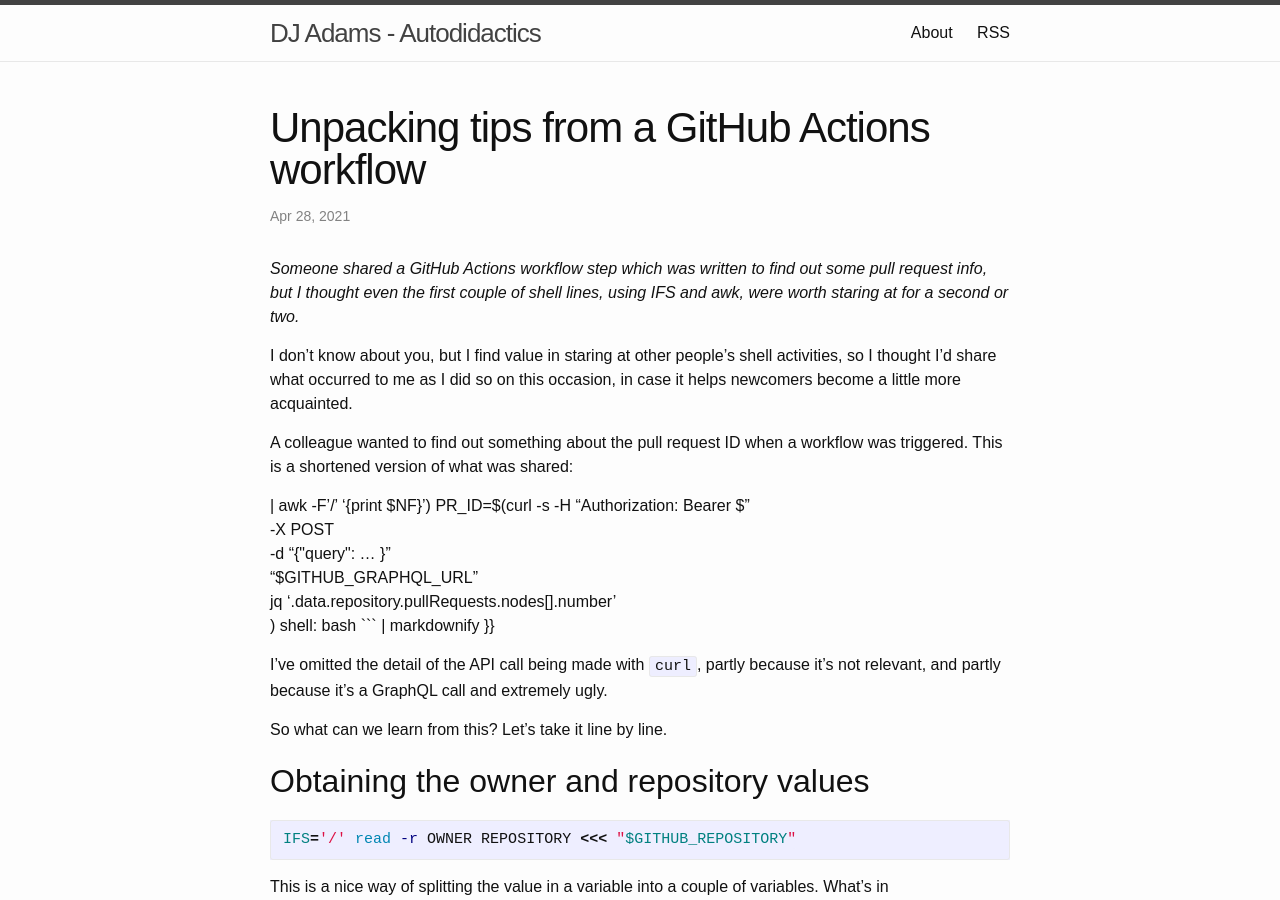
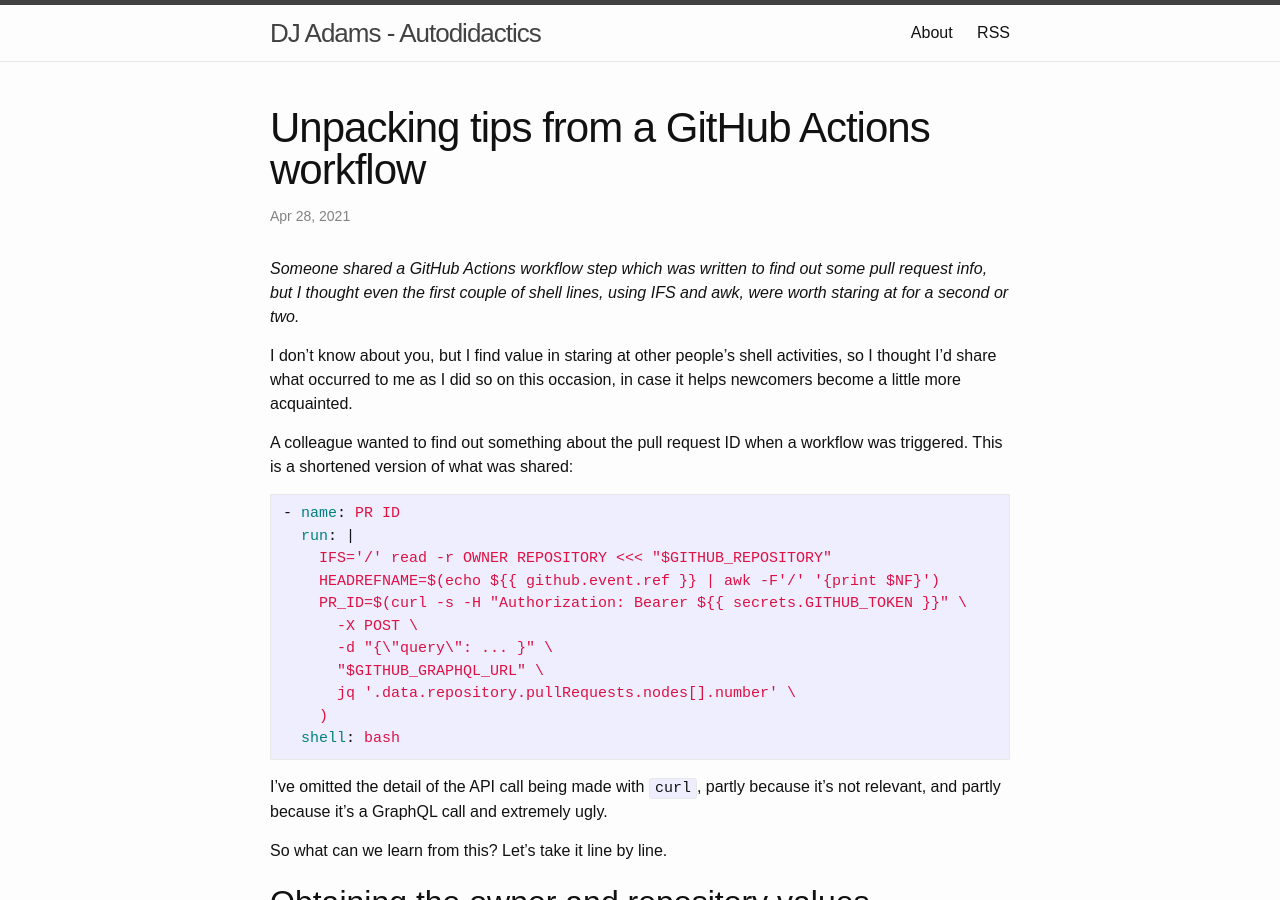
Before and after one commit to qmacro/autodidactics, a Jekyll site: the page built from _posts/2021-04-28-unpacking-tips.markdown, in a window 1280 px wide and 900 px high. Built offline with Jekyll 4.4.1, drawn with Linux system fonts in a browser that asks for light colours; some of the changed text lies outside the part shown.

Commit message:
Update 2021-04-28-unpacking-tips.markdown

````diff
--- a/_posts/2021-04-28-unpacking-tips.markdown
+++ b/_posts/2021-04-28-unpacking-tips.markdown
@@ -10,7 +10,8 @@ I don't know about you, but I find value in staring at other people's shell acti
 
 A colleague wanted to find out something about the pull request ID when a workflow was triggered. This is a shortened version of what was shared:
 
-{{```yaml
+{% raw %}
+```yaml
 - name: PR ID
   run: |
     IFS='/' read -r OWNER REPOSITORY <<< "$GITHUB_REPOSITORY"
@@ -22,7 +23,8 @@ A colleague wanted to find out something about the pull request ID when a workfl
       jq '.data.repository.pullRequests.nodes[].number' \
     )
   shell: bash
-``` | markdownify }}
+```
+{% endraw %}
 
 I've omitted the detail of the API call being made with `curl`, partly because it's not relevant, and partly because it's a GraphQL call and extremely ugly.
 
@@ -116,11 +118,13 @@ We can see that what is assigned to the `HEADREFNAME` variable is something insi
 
 So what is the command that is producing the output that will be substituted and assigned to the `HEADREFNAME` variable here? Let's have a look:
 
+{% raw %}
 ```bash
 echo ${{ github.event.ref }} | awk -F'/' '{print $NF}')
 ```
+{% endraw %}
 
-Remember that the definition context here is a GitHub Actions workflow definition. This is where the `${{ ... }}` comes from - it's not a shell expression; rather, it's an [expression in the workflow definition format](https://docs.github.com/en/actions/reference/context-and-expression-syntax-for-github-actions). It basically means that the value of the property `github.event.ref` is substituted; this is before the line is executed by Bash.
+Remember that the definition context here is a GitHub Actions workflow definition. This is where the {% raw %}`${{ ... }}`{% endraw %} comes from - it's not a shell expression; rather, it's an [expression in the workflow definition format](https://docs.github.com/en/actions/reference/context-and-expression-syntax-for-github-actions). It basically means that the value of the property `github.event.ref` is substituted; this is before the line is executed by Bash.
 
 Assuming for now that the value of `github.event.ref` is indeed `refs/head/main` this amounts to:
 
````
